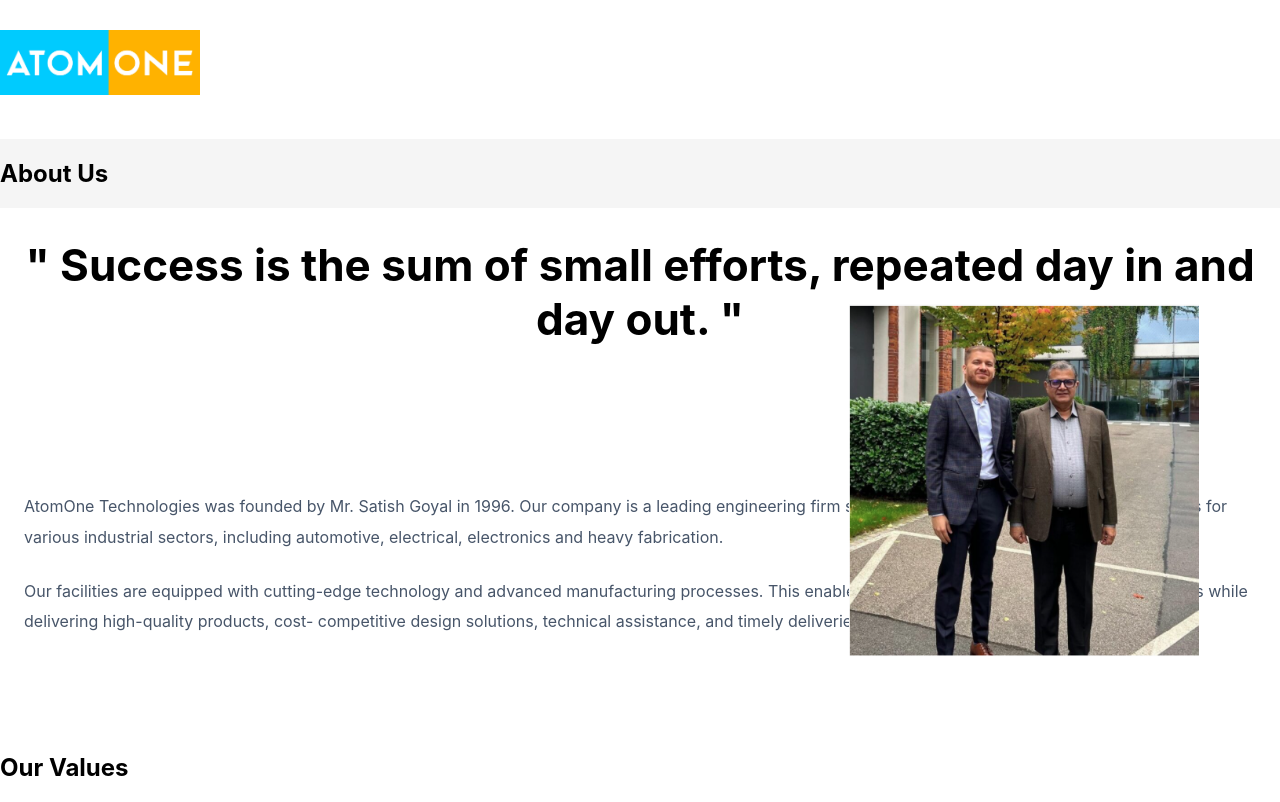
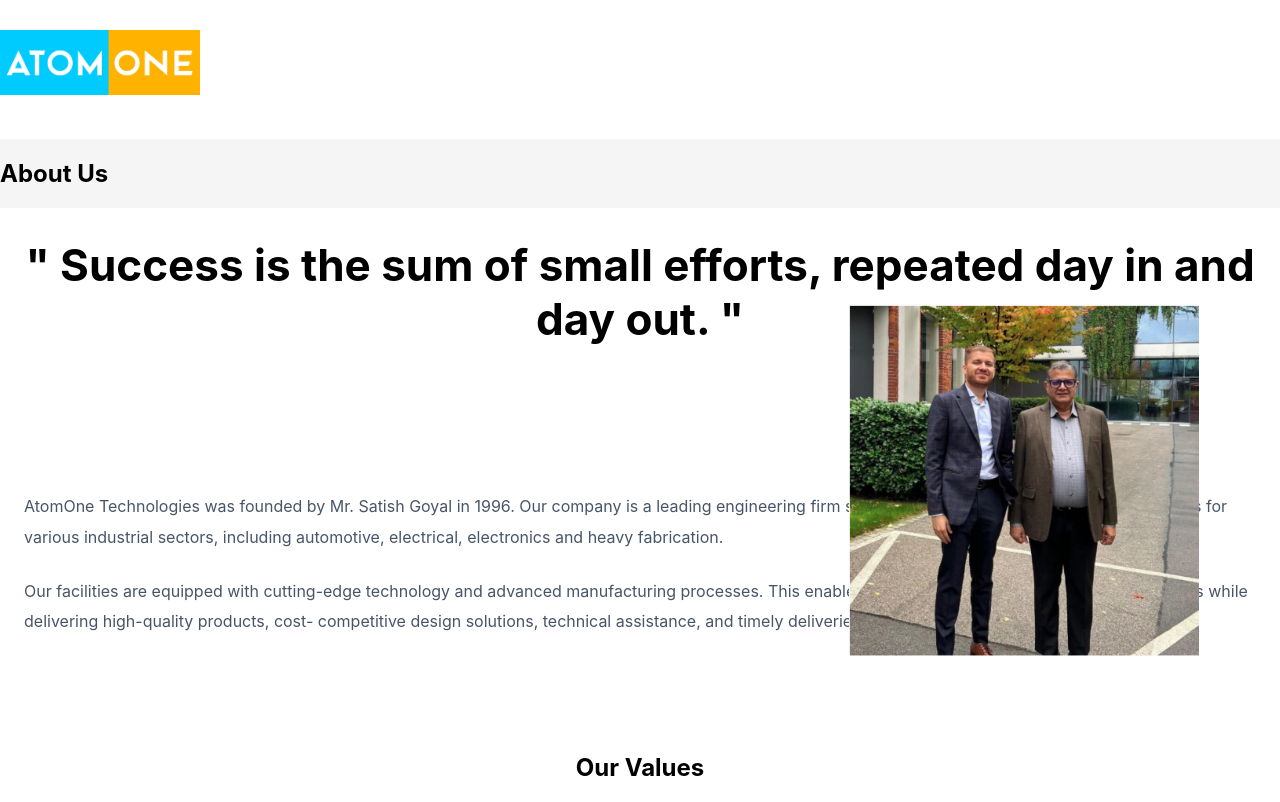
Before and after one commit to amitsavani-45/learning-react.js, a React (Create React App) app: page /home in a window 1280 px wide. Built offline with nearby package versions, Linux system fonts and the light colour scheme.

Commit message:
router use

```diff
--- a/src/Home.css
+++ b/src/Home.css
@@ -78,3 +78,15 @@
 .content-text > * + * {
   margin-top: 24px;       /* ✅ more space between lines */
 }
+
+.content2 {
+  width: 100%;
+  background-color: #ffffff;
+  text-align: center;        /* center text */
+
+
+  display: flex;
+  flex-direction: column;
+  align-items:center;
+  gap: 10px;                 /* space between About & paragraph */
+}
```
